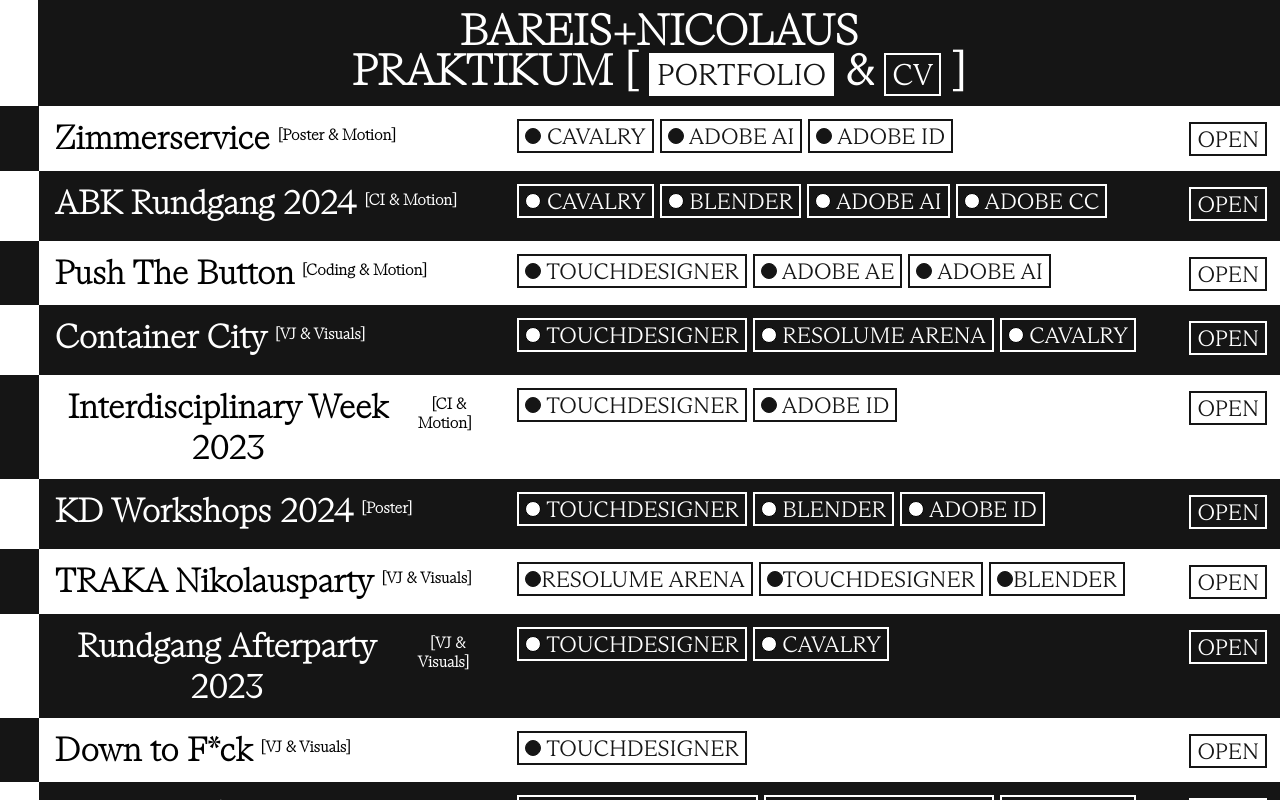
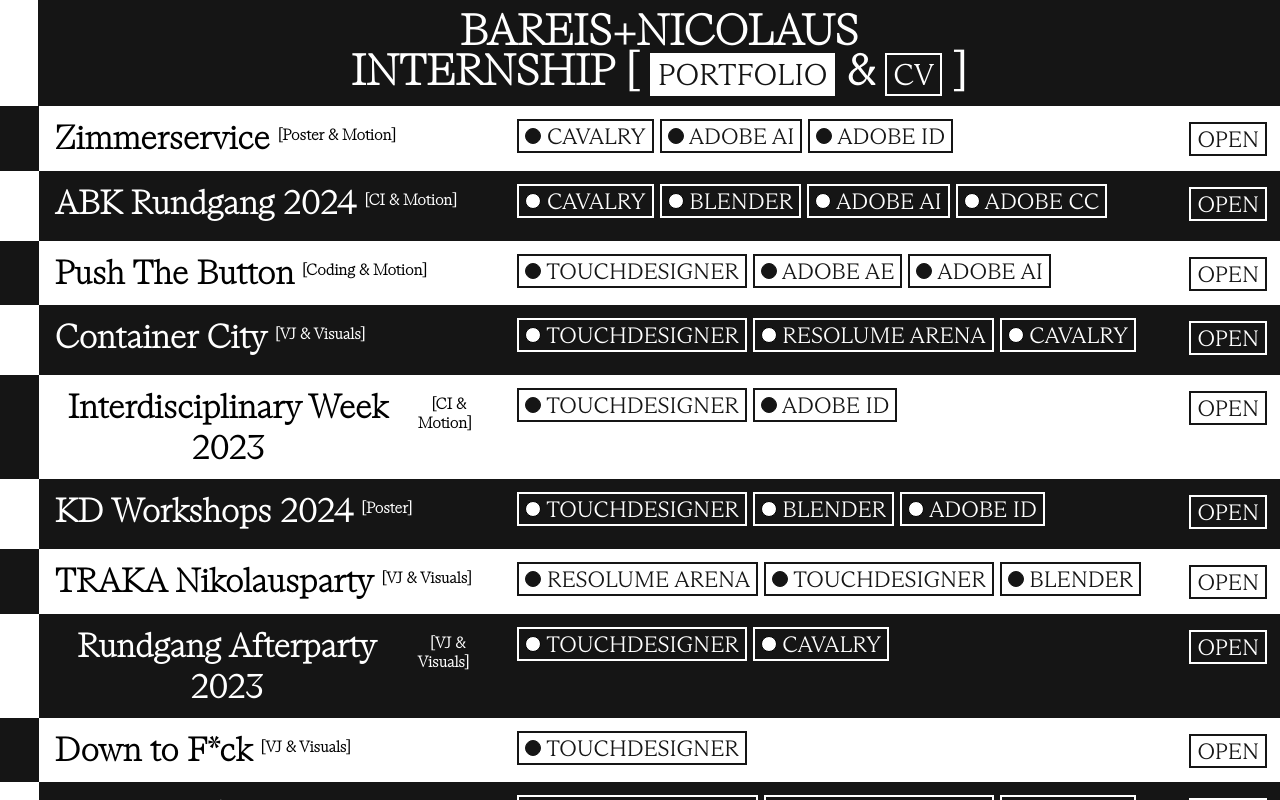
Before and after one commit to hashtagasp/hashtagasp.github.io, a Vue app: page / in a window 1280 px wide. Shown: the top 800 px of the page. Built offline with nearby package versions, Linux system fonts and the light colour scheme.

Commit message:
Spaces Internship

```diff
--- a/src/App.vue
+++ b/src/App.vue
@@ -39,11 +39,11 @@
   <header>
     <div class="titleSec">
       <p class="titleP"></p>
-      <h1 class="titleH1" v-if="showVita">BAREIS+NICOLAUS<br>PRAKTIKUM [
+      <h1 class="titleH1" v-if="showVita">BAREIS+NICOLAUS<br>INTERNSHIP [
         <button class="titelBtnActive">PORTFOLIO</button>
         & <button class="titelBtnUnActive" @click="showVita=false">CV</button>  ]
       </h1>
-      <h1 class="titleH1" v-if="!showVita">BAREIS+NICOLAUS<br>PRAKTIKUM [
+      <h1 class="titleH1" v-if="!showVita">BAREIS+NICOLAUS<br>INTERNSHIP [
         <button class="titelBtnUnActive" @click="showVita=true">PORTFOLIO</button>
         & <button class="titelBtnActive">CV</button>  ]
       </h1>
@@ -389,9 +389,9 @@
         <div class="contentHeader">
           <div>
             <div class="contentP-Btn-Programme">
-              <button class="contentBtn-White"><span class="dot-White"></span>RESOLUME ARENA</button>
-              <button class="contentBtn-White"><span class="dot-White"></span>TOUCHDESIGNER</button>
-              <button class="contentBtn-White"><span class="dot-White"></span>BLENDER</button>
+              <button class="contentBtn-White"><span class="dot-White"></span> RESOLUME ARENA</button>
+              <button class="contentBtn-White"><span class="dot-White"></span> TOUCHDESIGNER</button>
+              <button class="contentBtn-White"><span class="dot-White"></span> BLENDER</button>
             </div>
             <div class="contentP-Btn-Contri" v-if="showTRAKA">
               <button class="contentBtn-White">@ABK LICHT LICHT</button>
```
